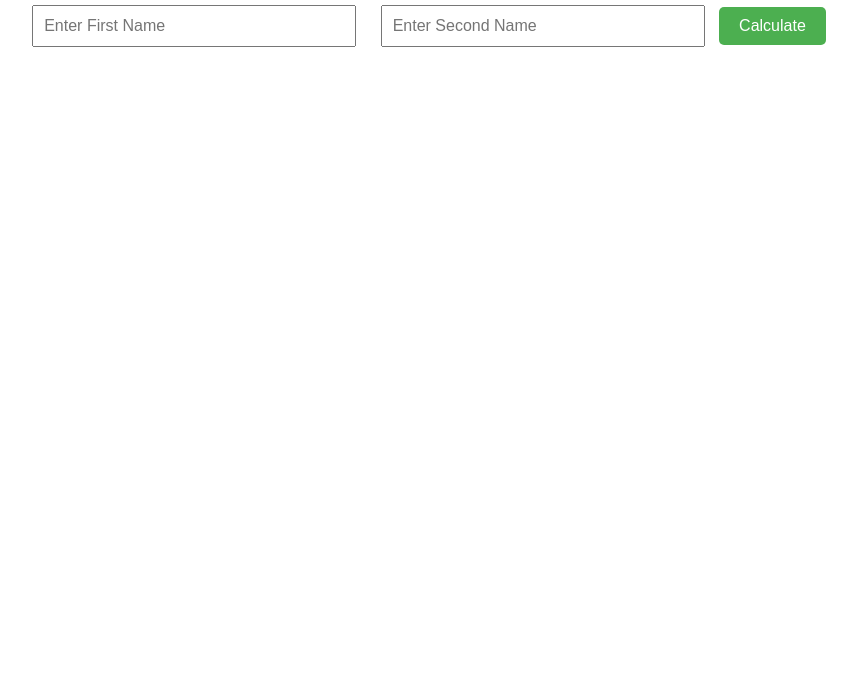
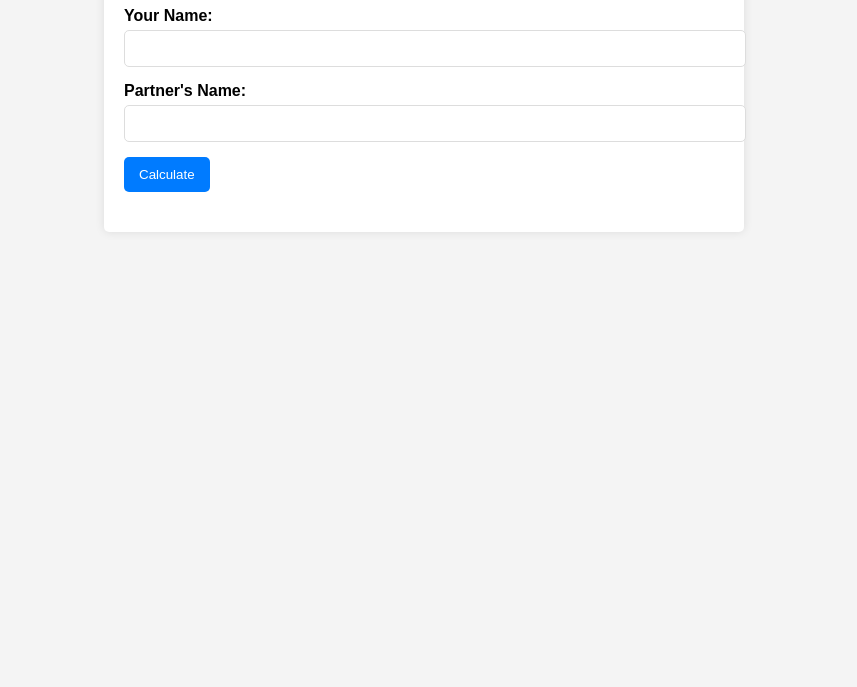
Before and after one commit to TONYYT01/flamefe, a plain HTML site: page index.html in a window 1280 px wide. Shown: the part 113-800 px from the top of the page, without its empty margins (216-1073 px from the left). Drawn offline with Linux system fonts and the light colour scheme.

Commit message:
Update index.html

```diff
--- a/index.html
+++ b/index.html
@@ -3,94 +3,100 @@
 <head>
     <meta charset="UTF-8">
     <meta name="viewport" content="width=device-width, initial-scale=1.0">
-  <title>FLAMES Calculator</title>
+    <title>Flames Calculator</title>
     <style>
         body {
             font-family: Arial, sans-serif;
-      text-align: center;
+            margin: 0;
             padding: 20px;
+            background-color: #f4f4f4;
         }
-    h1 {
-      color: #4CAF50;
+        .container {
+            max-width: 600px;
+            margin: auto;
+            padding: 20px;
+            background: #fff;
+            border-radius: 5px;
+            box-shadow: 0 0 10px rgba(0, 0, 0, 0.1);
         }
-    input {
-      margin: 10px;
+        .input-group {
+            margin-bottom: 15px;
+        }
+        .input-group label {
+            display: block;
+            font-weight: bold;
+            margin-bottom: 5px;
+        }
+        .input-group input {
+            width: 100%;
             padding: 10px;
-      width: 80%;
-      max-width: 300px;
-      font-size: 16px;
+            border: 1px solid #ddd;
+            border-radius: 5px;
         }
         button {
-      padding: 10px 20px;
-      font-size: 16px;
-      background-color: #4CAF50;
-      color: white;
+            background-color: #007bff;
+            color: #fff;
+            padding: 10px 15px;
             border: none;
             border-radius: 5px;
             cursor: pointer;
         }
         button:hover {
-      background-color: #45a049;
+            background-color: #0056b3;
         }
         .result {
             margin-top: 20px;
-      font-size: 20px;
             font-weight: bold;
+            color: #333;
         }
     </style>
 </head>
 <body>
-  <h1>FLAMES Calculator</h1>
+    <div class="container">
+        <h1>Flames Calculator</h1>
         <form id="flamesForm">
-    <input type="text" id="name1" placeholder="Enter First Name" required>
-    <input type="text" id="name2" placeholder="Enter Second Name" required>
-    <button type="button" onclick="calculateFLAMES()">Calculate</button>
+            <div class="input-group">
+                <label for="name1">Your Name:</label>
+                <input type="text" id="name1" required />
+            </div>
+            <div class="input-group">
+                <label for="name2">Partner's Name:</label>
+                <input type="text" id="name2" required />
+            </div>
+            <button type="submit">Calculate</button>
         </form>
         <div class="result" id="result"></div>
+    </div>
 
     <script>
-    async function saveNamesToFile(name1, name2) {
+        const form = document.getElementById('flamesForm');
+        const resultDiv = document.getElementById('result');
+
+        form.addEventListener('submit', async (e) => {
+            e.preventDefault();
+
+            const name1 = document.getElementById('name1').value;
+            const name2 = document.getElementById('name2').value;
+
             try {
-            await fetch('https://flames-x2lm.onrender.com', {
+                const response = await fetch('https://flames-x2lm.onrender.com/save-names', {
                     method: 'POST',
-                headers: { 'Content-Type': 'application/json' },
-                body: JSON.stringify({ name1, name2 })
+                    headers: {
+                        'Content-Type': 'application/json',
+                    },
+                    body: JSON.stringify({ name1, name2 }),
                 });
+
+                if (response.ok) {
+                    resultDiv.textContent = `Your names (${name1} and ${name2}) have been processed! Check logs.`;
+                } else {
+                    resultDiv.textContent = 'Failed to send names. Try again!';
+                }
             } catch (error) {
-            console.error('Error saving names:', error);
+                resultDiv.textContent = 'An error occurred. Please try again later.';
+                console.error(error);
             }
-    }
-
-    function calculateFLAMES() {
-        const name1 = document.getElementById('name1').value.trim().toLowerCase();
-        const name2 = document.getElementById('name2').value.trim().toLowerCase();
-
-        if (!name1 || !name2) {
-            alert('Please enter both names!');
-            return;
-        }
-
-        // Save names to the backend
-        saveNamesToFile(name1, name2);
-
-        // FLAMES calculation logic
-        let combinedName = name1 + name2;
-        for (let char of name1) {
-            if (name2.includes(char)) {
-                combinedName = combinedName.replace(char, '');
-            }
-        }
-        const count = combinedName.length;
-        const flames = ['Friends', 'Love', 'Affection', 'Marriage', 'Enemy', 'Siblings'];
-        let index = 0;
-
-        for (let i = flames.length; i > 1; i--) {
-            index = (index + count - 1) % i;
-            flames.splice(index, 1);
-        }
-
-        document.getElementById('result').textContent = `Your relationship is: ${flames[0]}`;
-    }
+        });
     </script>
 </body>
 </html>
```
Lines whose indentation alone changed are shown as unchanged.
